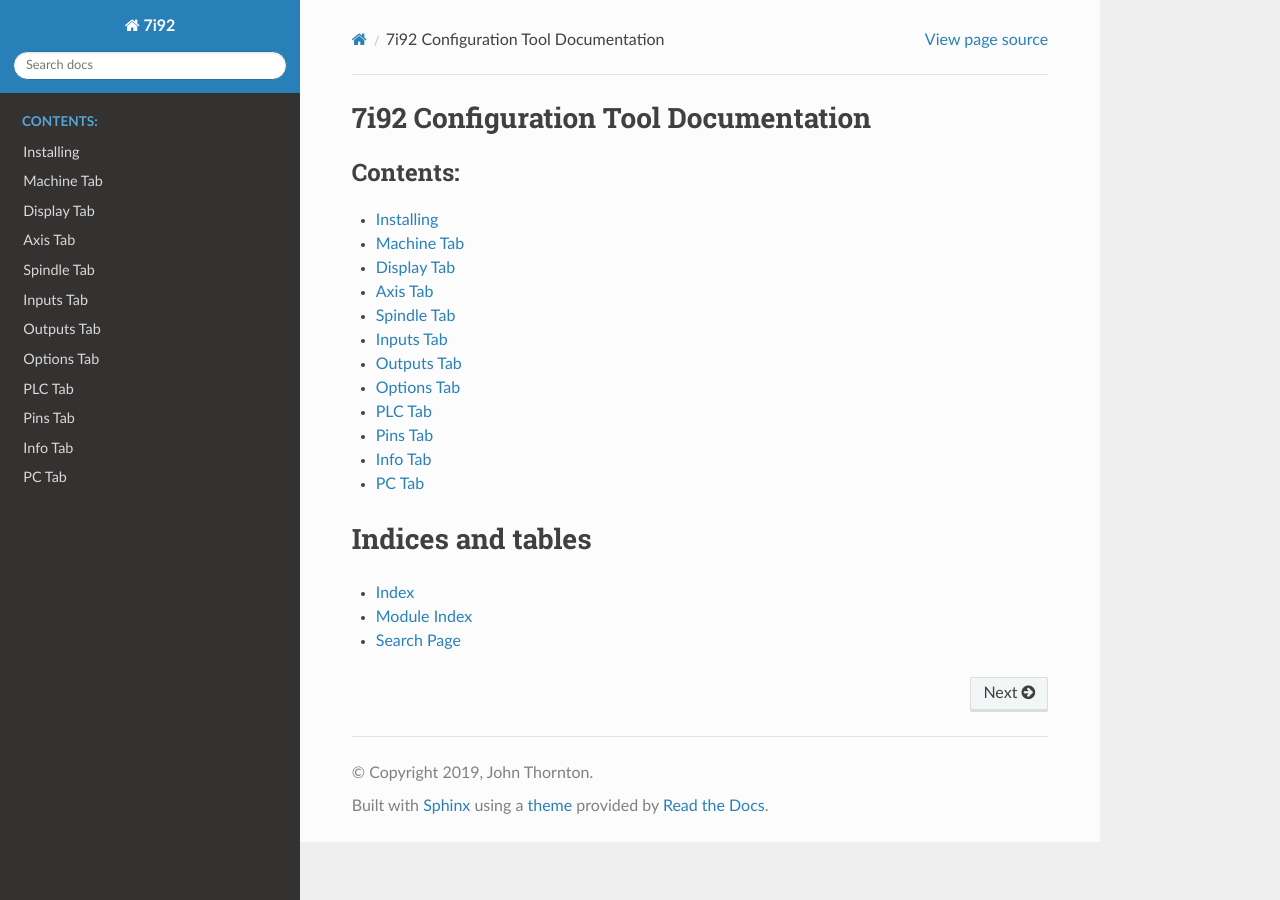
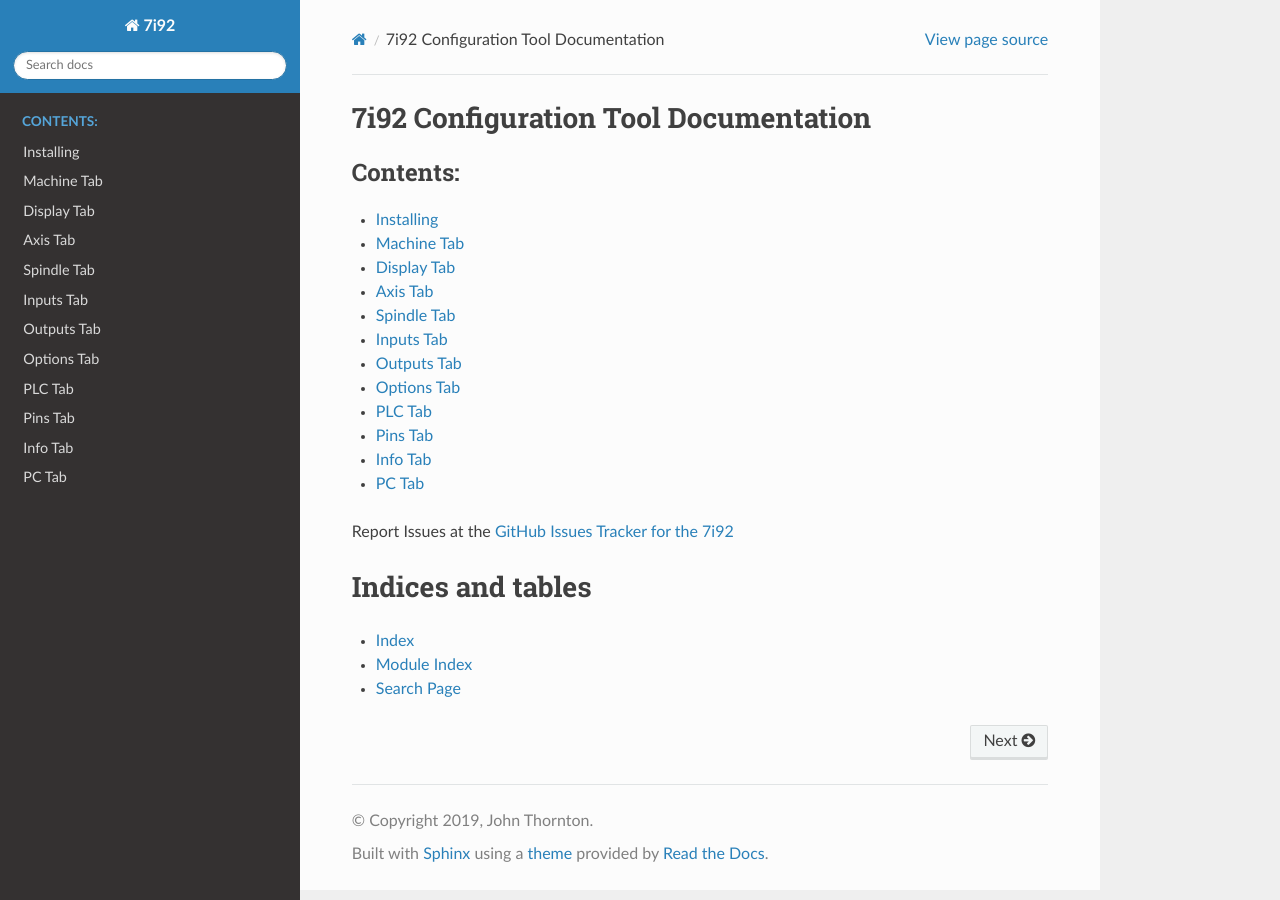
Before and after one commit to jethornton/7i92, a Sphinx documentation site: the page built from docs/source/index.rst, in a window 1280 px wide. Built offline with Sphinx 7.4.7 and the Read the Docs theme 2.0.0, drawn with Linux system fonts in a browser that asks for light colours.

Commit message:
add link to issue tracker

```diff
--- a/docs/source/index.rst
+++ b/docs/source/index.rst
@@ -23,6 +23,7 @@
    info
    pc
 
+Report Issues at the `GitHub Issues Tracker for the 7i92 <https://github.com/jethornton/7i92/issues>`_
 
 Indices and tables
 ==================
```
